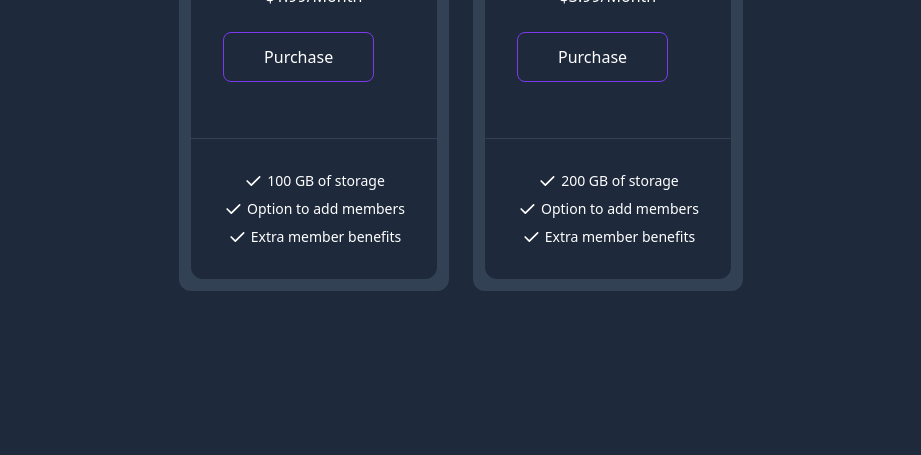
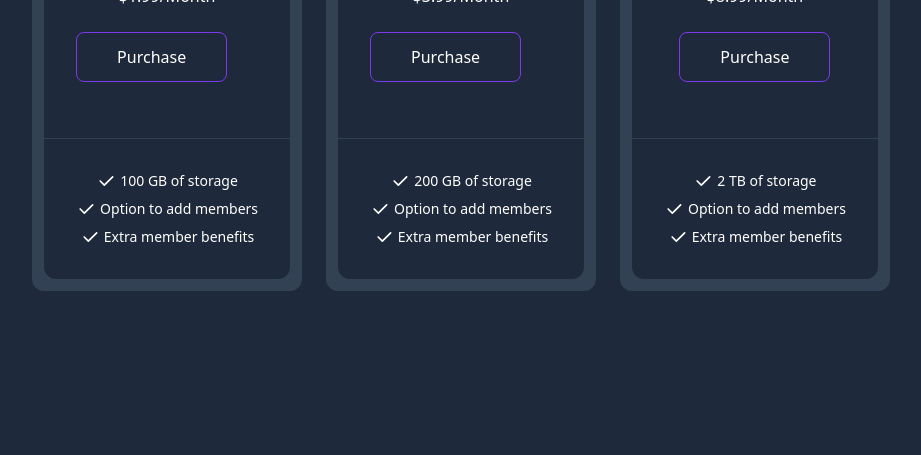
Before and after one commit to MdRayhanAhmed/pricing-cards, a plain HTML site: page index.html in a window 1280 px wide. Shown: the part 345-800 px from the top of the page, without its empty margins (179-1100 px from the left). Drawn offline with nearby package versions, Linux system fonts and the light colour scheme.

Commit message:
for Premium card

```diff
--- a/index.html
+++ b/index.html
@@ -163,6 +163,85 @@
             </div>
           </div>
         </div>
+        <!-- Col 3 -->
+        <div class="bg-slate-700 rounded-xl text-white">
+          <!-- Upper Container -->
+          <div class="p-8 mx-3 mt-3 rounded-t-xl bg-slate-800">
+            <div class="text-center uppercase">Premium</div>
+            <h2 class="mt-10 font-serif text-5xl text-center">2 TB</h2>
+            <h3 class="mt-2 text-center">$8.99/Month</h3>
+            <div class="flex justify-center">
+              <a
+                href="#"
+                class="inline-block px-10 py-3 my-6 text-center border border-violet-600 rounded-lg duration-200 hover:bg-violet-800 hover:border-violet-800"
+                >Purchase</a
+              >
+            </div>
+          </div>
+
+          <!-- Border -->
+          <div class="border-t border-slate-700"></div>
+
+          <!-- Lower Container -->
+          <div class="p-8 mx-3 mb-3 rounded-b-xl bg-slate-800">
+            <!-- List Container -->
+            <div class="flex flex-col space-y-2">
+              <!-- List Item 1 -->
+              <div class="flex justify-center">
+                <svg
+                  xmlns="http://www.w3.org/2000/svg"
+                  class="w-5 h-5"
+                  viewBox="0 0 24 24"
+                  stroke-width="2"
+                  stroke="currentColor"
+                  fill="none"
+                  stroke-linecap="round"
+                  stroke-linejoin="round"
+                >
+                  <path stroke="none" d="M0 0h24v24H0z" fill="none" />
+                  <path d="M5 12l5 5l10 -10" />
+                </svg>
+                <span class="text-sm ml-1">2 TB of storage</span>
+              </div>
+
+              <!-- List Item 2 -->
+              <div class="flex justify-center">
+                <svg
+                  xmlns="http://www.w3.org/2000/svg"
+                  class="w-5 h-5"
+                  viewBox="0 0 24 24"
+                  stroke-width="2"
+                  stroke="currentColor"
+                  fill="none"
+                  stroke-linecap="round"
+                  stroke-linejoin="round"
+                >
+                  <path stroke="none" d="M0 0h24v24H0z" fill="none" />
+                  <path d="M5 12l5 5l10 -10" />
+                </svg>
+                <span class="text-sm ml-1">Option to add members</span>
+              </div>
+
+              <!-- List Item 3 -->
+              <div class="flex justify-center">
+                <svg
+                  xmlns="http://www.w3.org/2000/svg"
+                  class="w-5 h-5"
+                  viewBox="0 0 24 24"
+                  stroke-width="2"
+                  stroke="currentColor"
+                  fill="none"
+                  stroke-linecap="round"
+                  stroke-linejoin="round"
+                >
+                  <path stroke="none" d="M0 0h24v24H0z" fill="none" />
+                  <path d="M5 12l5 5l10 -10" />
+                </svg>
+                <span class="text-sm ml-1">Extra member benefits</span>
+              </div>
+            </div>
+          </div>
+        </div>
       </div>
     </div>
   </body>
```
